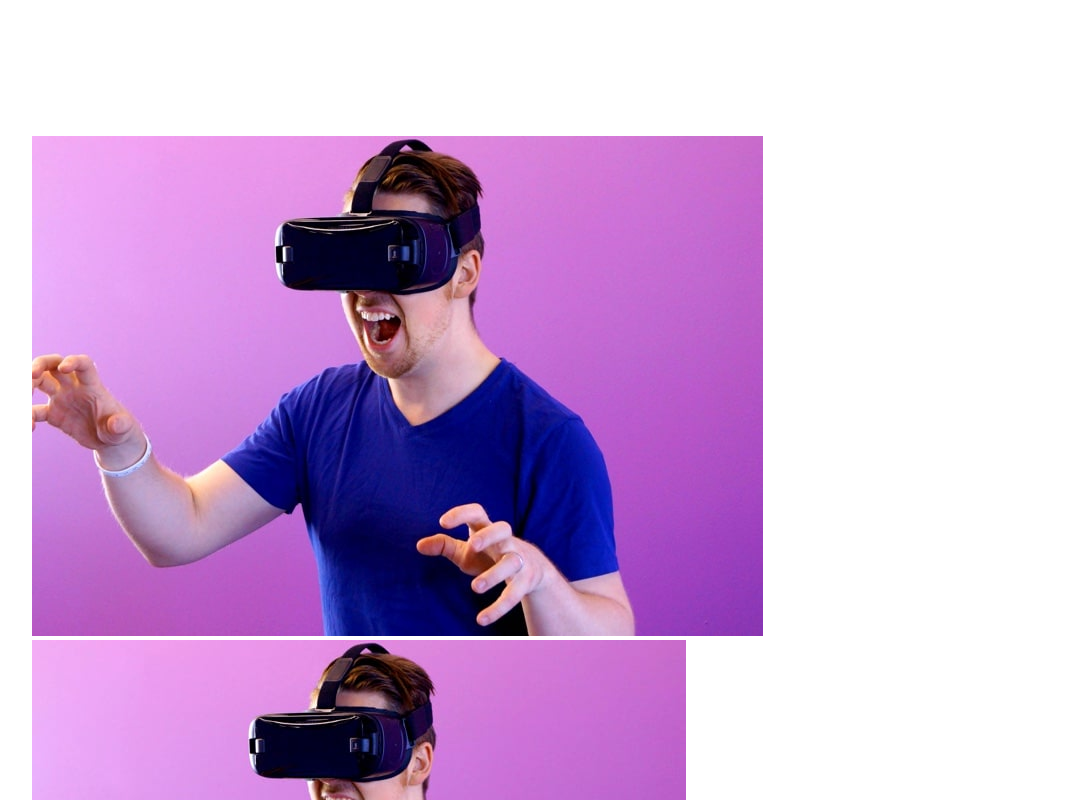
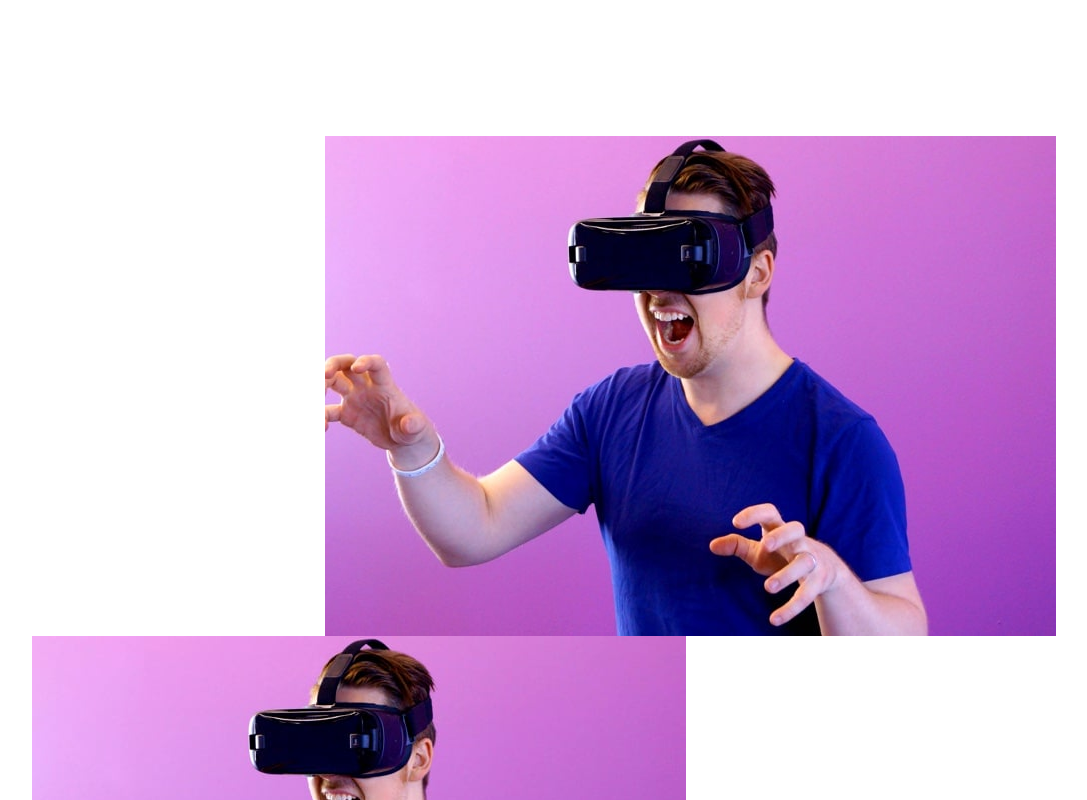
Before and after one commit to Alan-H-H/Vue__Scss__Landing__Loopstudios, a Vue app: page / in a window 1280 px wide. Shown: the part 1020-1820 px from the top of the page, without its empty margins (144-1231 px from the left). Built offline with nearby package versions, Linux system fonts and the light colour scheme.

Commit message:
Update index.css

```diff
--- a/src/assets/index.css
+++ b/src/assets/index.css
@@ -7,7 +7,7 @@
 .Header .hamburger {
   display: none;
 }
-.Header .desktop{
+.desktop{
   display: flex;
   flex-direction: row;
   float: right;
```
